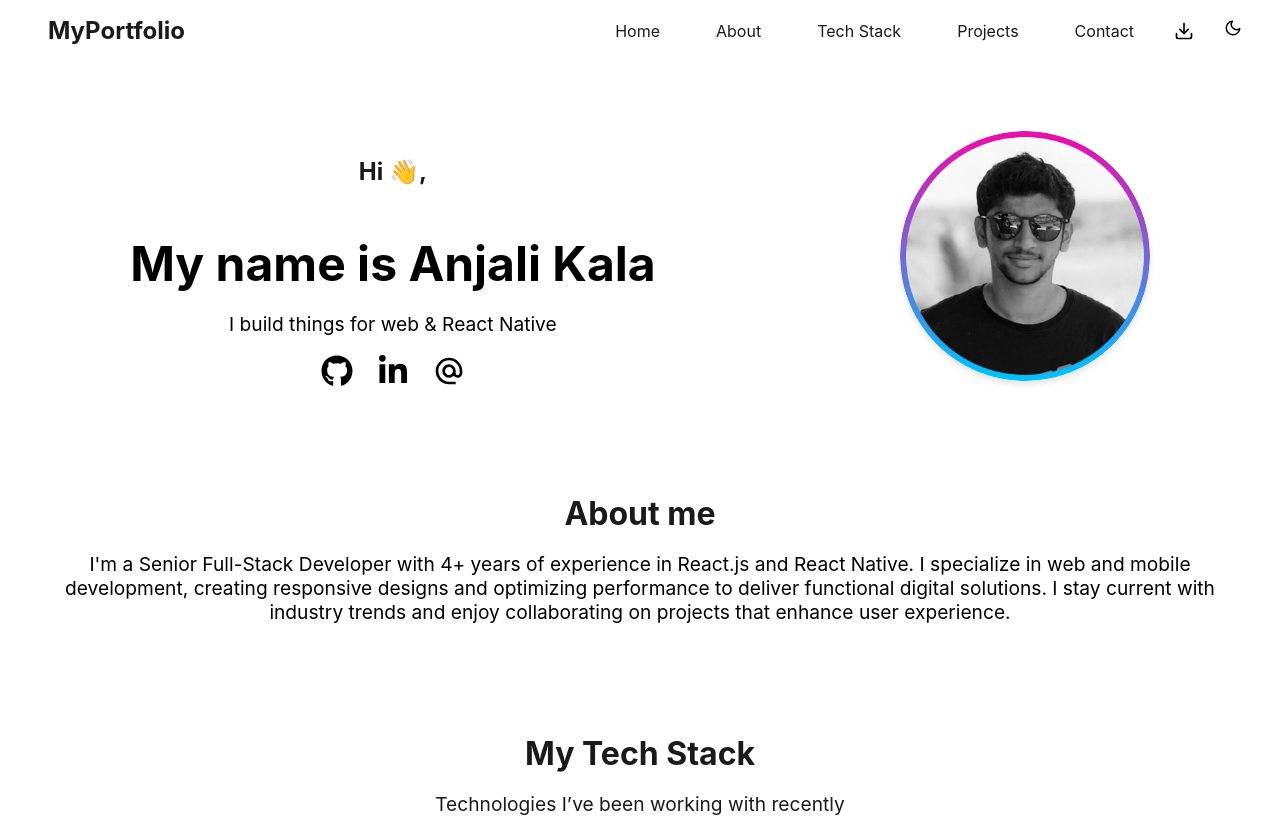
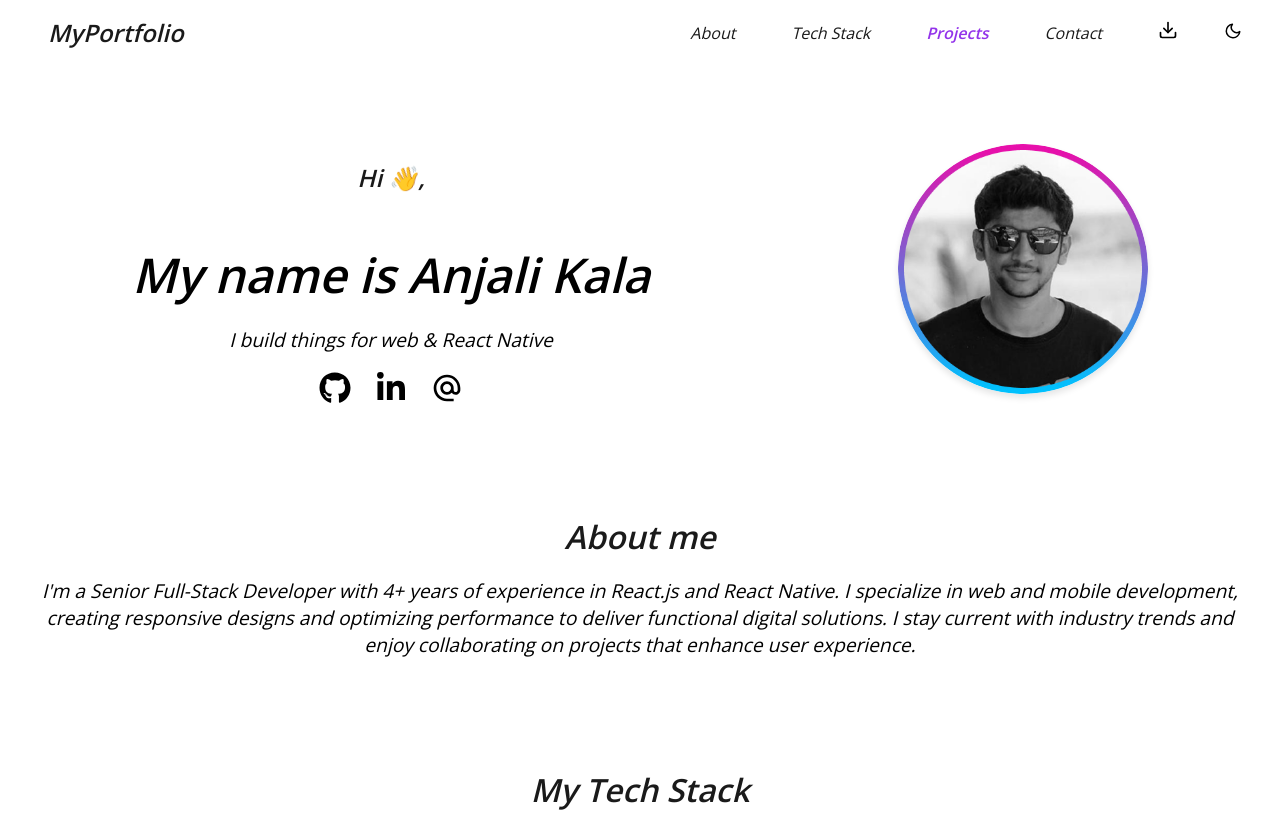
Before and after one commit to kalaanjali19/myportfolio_reactjs, a React (Create React App) app: page / in a window 1280 px wide. Shown: the top 817 px of the page. Built offline with nearby package versions, Linux system fonts and the light colour scheme.

Commit message:
fonts and links

```diff
--- a/public/index.html
+++ b/public/index.html
@@ -15,6 +15,7 @@
       user's mobile device or desktop. See https://developers.google.com/web/fundamentals/web-app-manifest/
     -->
     <link rel="manifest" href="%PUBLIC_URL%/manifest.json" />
+    <link href="https://fonts.googleapis.com/css2?family=Merriweather:wght@700&family=Open+Sans:wght@400;600&display=swap" rel="stylesheet">
     <!--
       Notice the use of %PUBLIC_URL% in the tags above.
       It will be replaced with the URL of the `public` folder during the build.
--- a/src/Components/Hero.js
+++ b/src/Components/Hero.js
@@ -13,9 +13,27 @@ const Hero = () => {
           <h1>My name is Anjali Kala</h1>
           <p>I build things for web & React Native</p>
           <div className="hero-icons">
+            <a
+              href="https://github.com/kalaanjali19"
+              target="_blank"
+              rel="noopener noreferrer"
+            >
               <FaGithub />
+            </a>
+            <a
+      href="https://www.linkedin.com/in/your-linkedin-username"
+      target="_blank"
+      rel="noopener noreferrer"
+    >
             <FaLinkedinIn />
+            </a>
+            <a
+      href="mailto:anjali.kala1@example.com"
+      target="_blank"
+      rel="noopener noreferrer"
+    >
             <MdAlternateEmail />
+            </a>
           </div>
         </div>
         <img
@@ -24,7 +42,7 @@ const Hero = () => {
           className="hero-image"
         />
       </section>
-     <section  id="About"className="About-section" >
+      <section id="About" className="About-section" >
         <div className="hero-text">
           <h2>About me</h2>
           <p>I'm a Senior Full-Stack Developer with 4+ years of experience in React.js and React Native.
--- a/src/Components/Navbar.css
+++ b/src/Components/Navbar.css
@@ -5,6 +5,11 @@ body.light {
 body.dark {
   background-color: #1E1E1E;
   color: #fff;
+}
+.nav-links a.active,
+.mobile-drawer a.active {
+  color: #9333EA;
+  font-weight: bold;
 }
 .navbar {
   display: flex;
@@ -24,6 +29,8 @@ body.dark {
   color: var(--text-color);
   font-size: 1.5rem;
   font-weight: bold;
+  font-family:'Open Sans', sans-serif;
+  font-style: italic;
   text-decoration: none;
 }
 .nav-links {
@@ -35,6 +42,8 @@ body.dark {
   color: var(--text-color);
   text-decoration: none;
   font-size: 1rem;
+  font-family:'Open Sans', sans-serif;
+  font-style: italic;
   transition: color 0.3s;
 }
 .nav-links a:hover {
--- a/src/Components/Navbar.js
+++ b/src/Components/Navbar.js
@@ -1,15 +1,47 @@
-import React, { useState } from 'react';
+import React, { useState, useEffect } from 'react';
 import './Navbar.css';
 import { useTheme } from '../Context/ThemeContext';
-import { FiSun, FiMoon,FiDownload } from 'react-icons/fi';
+import { FiSun, FiMoon, FiDownload } from 'react-icons/fi';
 
 const Navbar = () => {
   const [isMenuOpen, setIsMenuOpen] = useState(false);
-  const { theme, toggleTheme } = useTheme()
+  const [activeSection, setActiveSection] = useState('About');
+  const { theme, toggleTheme } = useTheme();
+
   const toggleMenu = () => {
     setIsMenuOpen(!isMenuOpen);
   };
 
+  useEffect(() => {
+    const handleScroll = () => {
+      const sectionIds = ['About', 'tech-stack', 'projects', 'footer'];
+      let current = '';
+
+      const viewportMid = window.innerHeight / 2;
+
+      sectionIds.forEach(id => {
+        const section = document.getElementById(id);
+        if (section) {
+          const rect = section.getBoundingClientRect();
+          const sectionTop = rect.top;
+          const sectionBottom = rect.bottom;
+
+          if (sectionTop <= viewportMid && sectionBottom >= viewportMid) {
+            current = id;
+          }
+        }
+      });
+
+      setActiveSection(current);
+    };
+
+    window.addEventListener('scroll', handleScroll);
+    handleScroll(); // call once on mount
+    return () => window.removeEventListener('scroll', handleScroll);
+  }, []);
+
+
+  const getLinkClass = (id) => activeSection === id ? 'active' : '';
 
   return (
     <nav className={`navbar ${theme}`}>
@@ -17,12 +49,13 @@ const Navbar = () => {
         <a href="#hero">MyPortfolio</a>
       </div>
       <div className="nav-links">
-      <a href="#hero">Home</a>
-      <a href="#About">About</a>
-      <a href="#tech-stack">Tech Stack</a>
-      <a href="#projects">Projects</a>
-      <a href="#footer">Contact</a>
-      {theme === 'light' ? <FiDownload size={20} color="black" /> :<FiDownload size={20}  />}
+        <a href="#About" className={getLinkClass('About')}>About</a>
+        <a href="#tech-stack" className={getLinkClass('tech-stack')}>Tech Stack</a>
+        <a href="#projects" className={getLinkClass('projects')}>Projects</a>
+        <a href="#footer" className={getLinkClass('footer')}>Contact</a>
+        <a href="/Anjali_Resume.pdf" download>
+        {theme === 'light' ? <FiDownload size={20} color="black" /> : <FiDownload size={20} />}
+        </a>
         <button className="theme-btn" onClick={toggleTheme}>
           {theme === 'light' ? <FiMoon size={18} color='black' /> : <FiSun size={18} />}
         </button>
@@ -36,13 +69,13 @@ const Navbar = () => {
         <div className="drawer-header">
           <span className="close-btn" onClick={toggleMenu}>×</span>
         </div>
-      <a href="#hero" onClick={toggleMenu}>Home</a>
-      <a href="#tech-stack" onClick={toggleMenu}>Tech Stack</a>
-      <a href="#projects" onClick={toggleMenu}>Projects</a>
-      <a href="#footer" onClick={toggleMenu}>Contact</a>
+        <a href="#About" onClick={toggleMenu} className={getLinkClass('About')}>About</a>
+        <a href="#tech-stack" onClick={toggleMenu} className={getLinkClass('tech-stack')}>Tech Stack</a>
+        <a href="#projects" onClick={toggleMenu} className={getLinkClass('projects')}>Projects</a>
+        <a href="#footer" onClick={toggleMenu} className={getLinkClass('footer')}>Contact</a>
         <button className="cv-btn">Download CV</button>
         <div className="theme-toggle">
-      <div className= "theme-text">
+          <div className="theme-text">
             {theme === 'light' ? <FiMoon size={20} color="black" /> : <FiSun size={20} color="white" />}
             <span>{theme === "light" ? "Light" : "Dark"} Mode</span>
           </div>
--- a/src/Components/Styles.css
+++ b/src/Components/Styles.css
@@ -26,11 +26,14 @@ body {
   background-color: var(--bg-color);
   color: var(--text-color);
   text-align: center;
+  font-family: Preahvihear, sans-serif;
 }
 .hero-text h2 {
   font-size: 2rem;
   margin-bottom: 1rem;
   color: var(--text-color);
+  font-family:'Open Sans', sans-serif;
+  font-style: italic;
 }
 @media (max-width: 768px) {
   .About-section {
@@ -54,24 +57,25 @@ body {
     text-align: center;
   }
 }
-
 .hero-text h4 {
   font-size: 1.5rem;
   color: var(--text-color);
+  font-family:'Open Sans', sans-serif;
+  font-style: italic;
 }
-
 .hero-text h1 {
   font-size: 3rem;
   margin-bottom: 0.5rem;
   color: var(--text-color);
+  font-family:'Open Sans', sans-serif;
+  font-style: italic;
 }
-
 .hero-text p {
   font-size: 1.2rem;
   color: var(--text-color);
+  font-family:'Open Sans', sans-serif;
+  font-style: italic;
 }
-
-
 .hero-icons {
   display: flex;
   justify-content: center;
@@ -84,7 +88,6 @@ body {
   color: var(--text-color);
   transition: color 0.3s ease;
 }
-
 .hero-image {
   width: 250px;
   height: 250px;
@@ -137,12 +140,16 @@ body {
   font-size: 2rem;
   margin-bottom: 1rem;
   color: var(--text-color);
+  font-family:'Open Sans', sans-serif;
+  font-style: italic;
 }
 
 .tech-section p {
   font-size: 1.2rem;
   margin-bottom: 2rem;
   color: var(--text-color);
+  font-family:'Open Sans', sans-serif;
+  font-style: italic;
 }
 
 .tech-icons {
@@ -195,13 +202,16 @@ body {
 
 .projects-section h2 {
   font-size: 2rem;
+  font-family:'Open Sans', sans-serif;
+  font-style: italic;
   margin-bottom: 1rem;
   color: var(--text-color);
 }
 
 .projects-section p {
   font-size: 1.2rem;
-
+  font-family:'Open Sans', sans-serif;
+  font-style: italic;
   color: var(--text-color);
 }
 
```
Also changed, not shown: 1 other file (tests, documents, lock files or other folders). Lines whose indentation alone changed are shown as unchanged.
